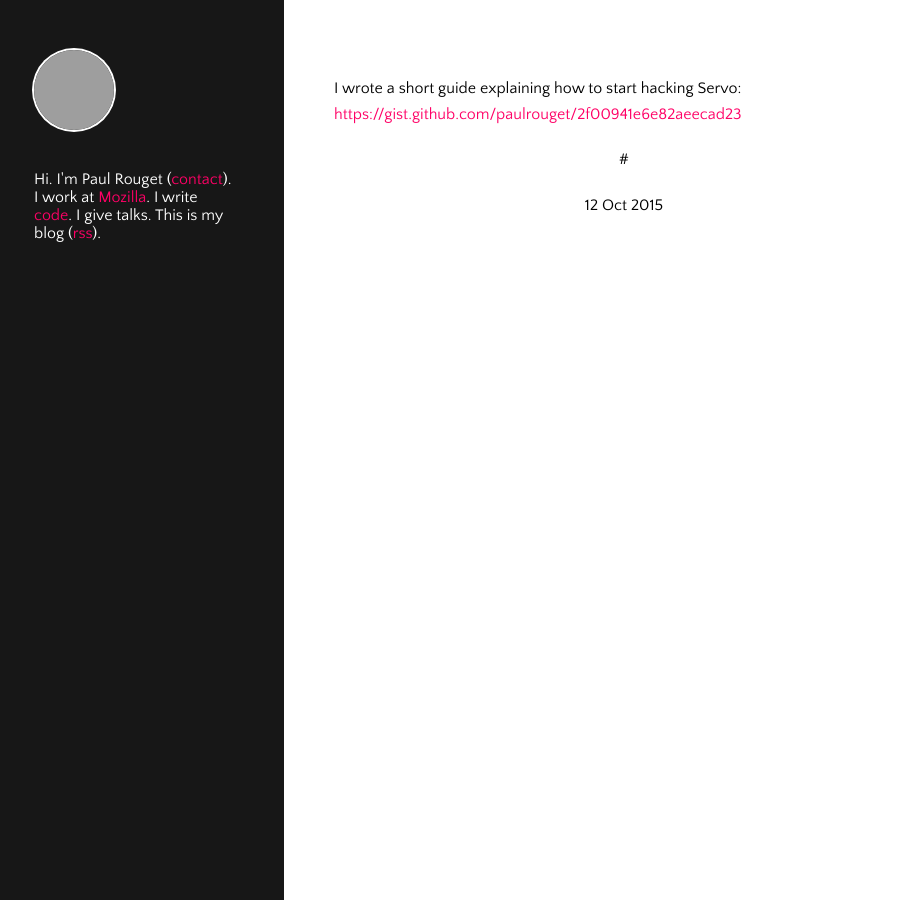
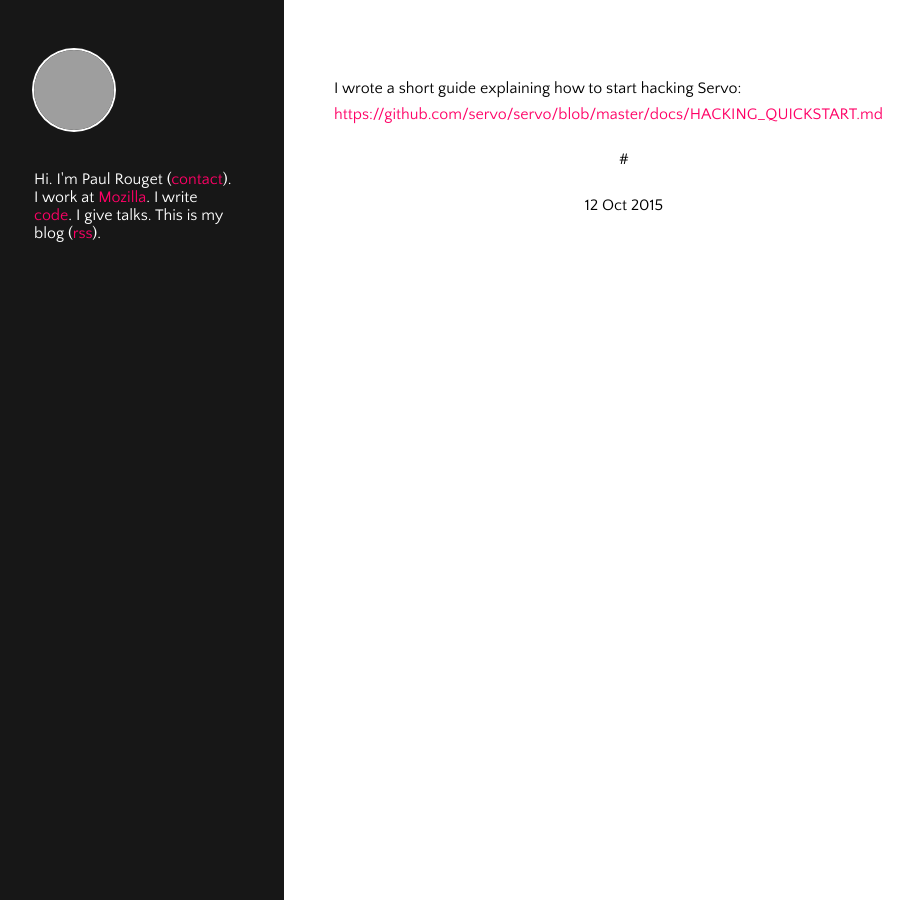
Before and after one commit to paulrouget/paulrouget.github.com, a Jekyll site: the page built from _posts/2015-10-12-servo2.md, in a window 1280 px wide. Shown: the whole page, without its empty margins (16-929 px from the left). Built offline with Jekyll 4.4.1, drawn with Linux system fonts in a browser that asks for light colours; some of the changed lines change nothing that is shown; grey boxes are pictures that could not be loaded.

Commit message:
add proper link to documentation

```diff
--- a/_posts/2015-10-12-servo2.md
+++ b/_posts/2015-10-12-servo2.md
@@ -7,4 +7,4 @@ mozilla: true
 ---
 
 I wrote a short guide explaining how to start hacking Servo:
-<a href="https://gist.github.com/paulrouget/2f00941e6e82aeecad23">https://gist.github.com/paulrouget/2f00941e6e82aeecad23</a>
+<a href="https://github.com/servo/servo/blob/master/docs/HACKING_QUICKSTART.md">https://github.com/servo/servo/blob/master/docs/HACKING_QUICKSTART.md</a>
```
